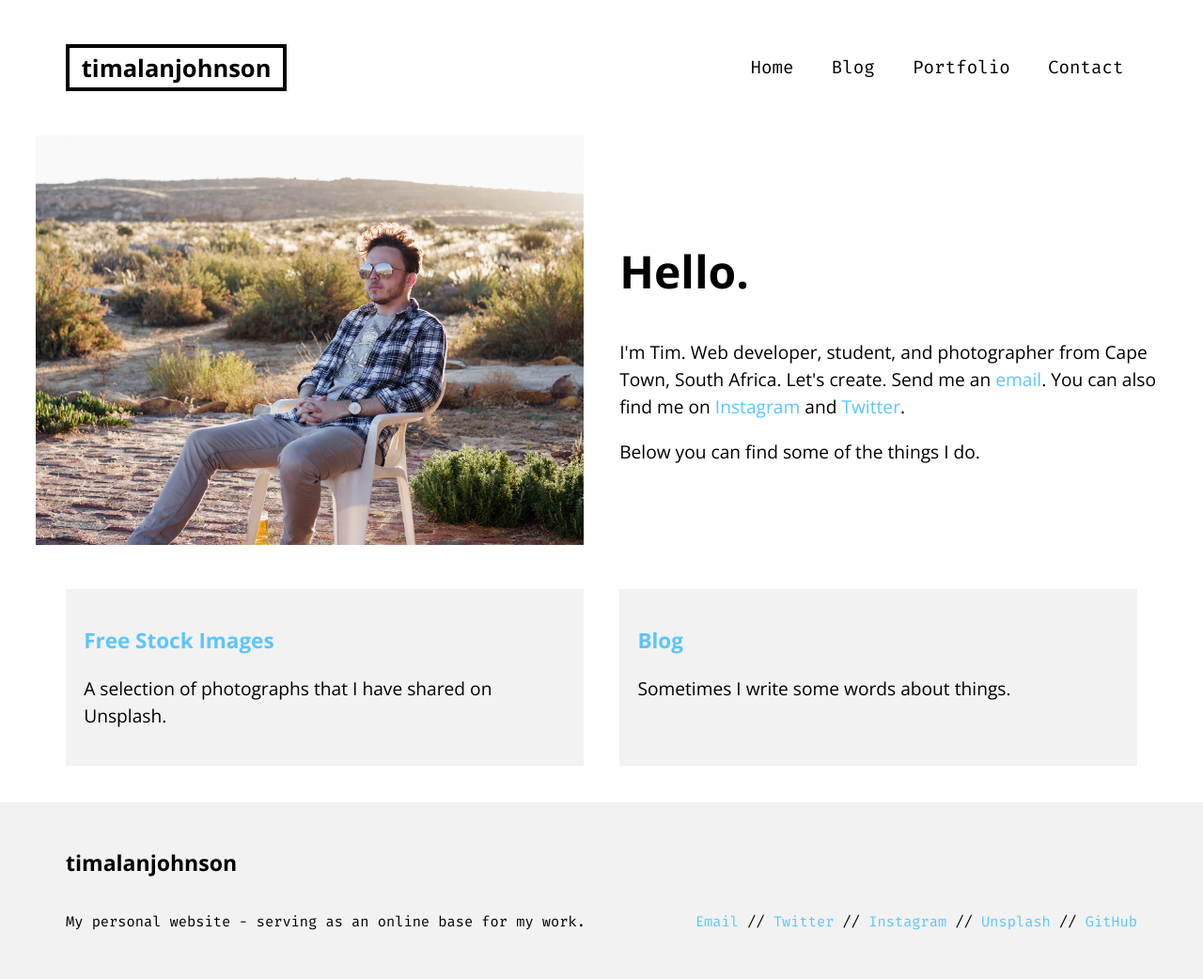
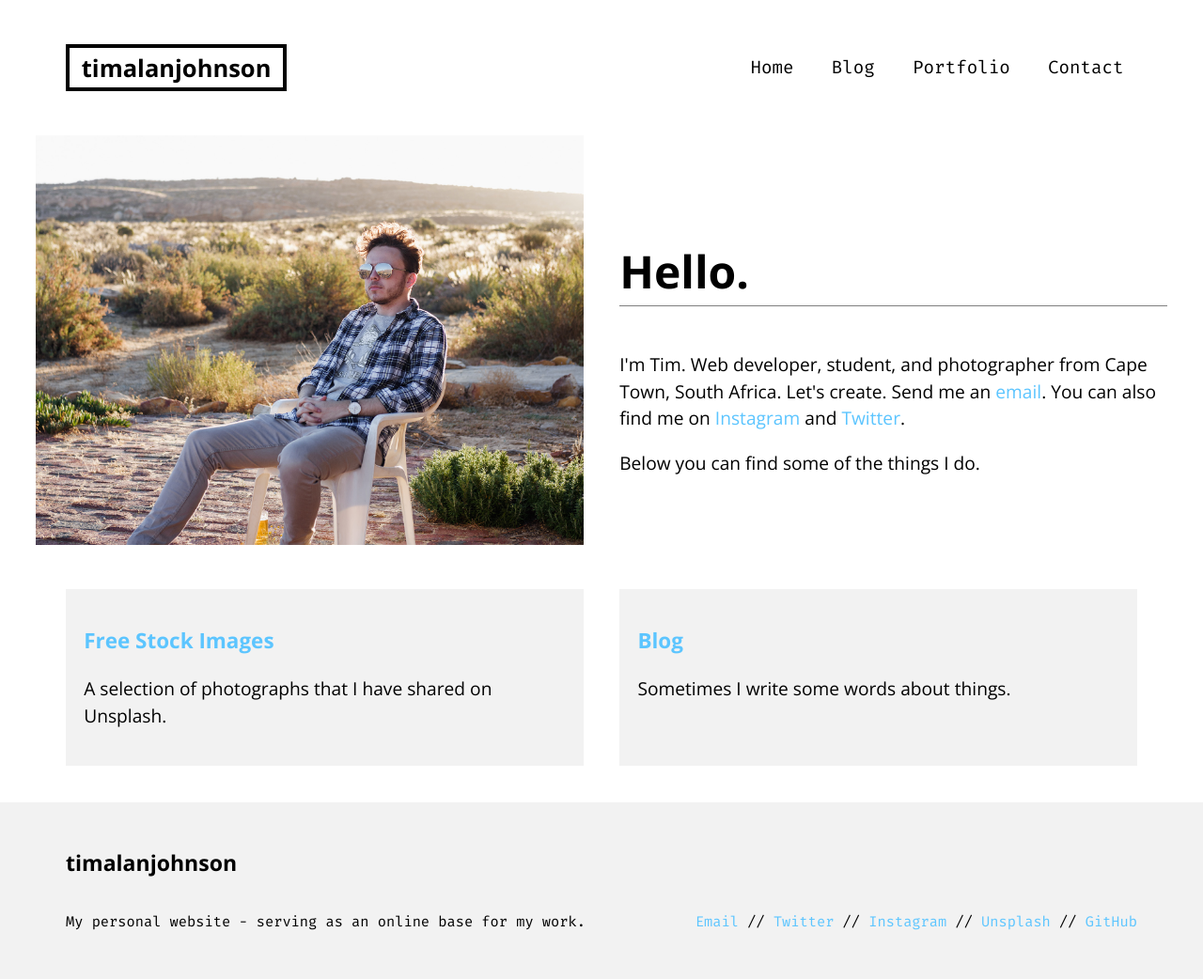
Before and after one commit to timalanjohnson/timalanjohnson.github.io, a Jekyll site: the page built from index.md, in a window 1280 px wide. Shown: the whole page at 94% size. Built offline with Jekyll 4.4.1, drawn with Linux system fonts in a browser that asks for light colours.

Commit message:
Update _typography.scss

```diff
--- a/_sass/ninety7/_typography.scss
+++ b/_sass/ninety7/_typography.scss
@@ -38,7 +38,8 @@ a {
 
 .post-title {
 	font-size: 2.5em;
-	line-height: 1em;
+	line-height: 1.5em;
+	border-bottom: 1px solid $grey;
 }
 
 .post-content {
```
